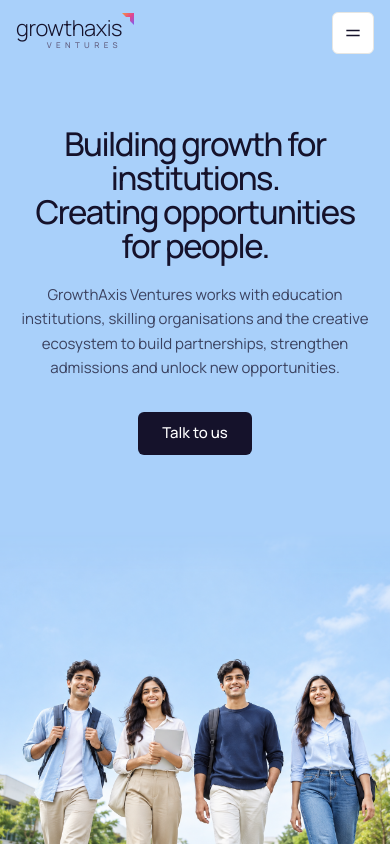
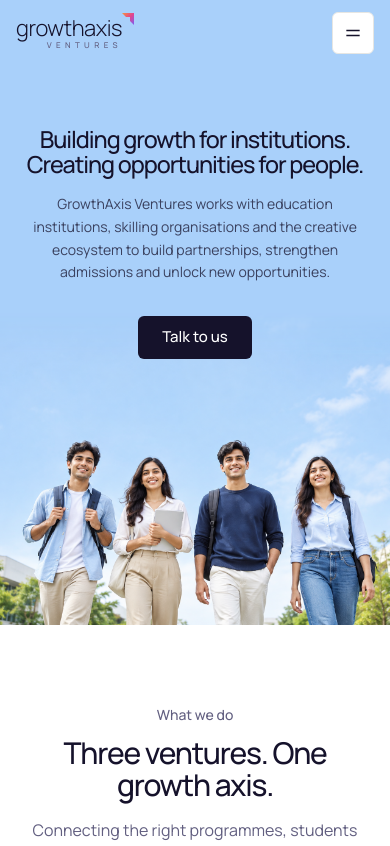
Before and after one commit to AkulaSai93/Growth-Axis-Venture, a Next.js app: page / in a window 390 px wide. Shown: the top 846 px of the page. Built offline with nearby package versions, Linux system fonts and the light colour scheme.

Commit message:
fix: adjust layout and styling in Hero and Footer components for better responsiveness

```diff
--- a/src/components/Footer.tsx
+++ b/src/components/Footer.tsx
@@ -88,7 +88,7 @@ export default function Footer() {
         {/* dashed divider + fine print */}
         <div
           data-reveal
-          className="mt-16 flex flex-col gap-3 border-t border-dashed border-white/25 pt-6 text-xs text-white/60 sm:flex-row sm:items-center sm:justify-between"
+          className="mt-16 flex flex-col items-center gap-3 border-t border-dashed border-white/25 pt-6 text-center text-xs text-white/60 sm:flex-row sm:text-left sm:items-center sm:justify-between"
         >
           <p>© 2026 GrowthAxis Ventures LLP</p>
           <a href={`mailto:${EMAIL}`} className="transition-colors hover:text-white">
@@ -103,7 +103,7 @@ export default function Footer() {
         aria-hidden
         className="mx-auto mt-14 max-w-6xl px-5 pb-10 text-[clamp(52px,16.5vw,210px)] sm:px-8 md:mt-16 md:pb-14"
       >
-        <div className="relative w-fit pr-[0.2em] leading-[0.9] text-white">
+        <div className="relative mx-auto w-fit pr-[0.2em] leading-[0.9] text-white sm:mx-0">
           <p className="tracking-[-0.045em]">
             <span className="font-light">growth</span>
             <span className="font-semibold">axis</span>
--- a/src/components/Hero.tsx
+++ b/src/components/Hero.tsx
@@ -16,7 +16,7 @@ import heroPhoto from "../../public/images/hero-students-walking.png";
 */
 export default function Hero() {
   return (
-    <section className="relative isolate min-h-[max(100svh,680px)] overflow-hidden bg-[#a9d0fa] lg:h-[max(60.3vw,calc(48.75vw_+_175px),calc(41.85vw_+_270px))] lg:min-h-0">
+    <section className="relative isolate min-h-[max(74svh,600px)] overflow-hidden sm:min-h-[max(100svh,680px)] bg-[#a9d0fa] lg:h-[max(60.3vw,calc(48.75vw_+_175px),calc(41.85vw_+_270px))] lg:min-h-0">
       <div className="absolute inset-x-0 bottom-0 -z-10 aspect-[5/4] [mask-image:linear-gradient(to_bottom,transparent,black_14%)] sm:aspect-[3/2] lg:bottom-[-6.6vw] lg:[mask-image:linear-gradient(to_bottom,transparent,black_5%)]">
         <Image
           src={heroPhoto}
@@ -32,16 +32,16 @@ export default function Hero() {
       </div>
 
       <div className="flex flex-col items-center px-5 pt-[clamp(110px,15vh,150px)] text-center sm:px-8 lg:pt-[max(96px,6.9vw)]">
-        <h1 className="max-w-5xl text-[2.05rem] font-medium leading-[1.04] tracking-[-0.045em] text-ink sm:text-6xl lg:max-w-none lg:text-[4.4vw]">
-          <span data-hero="line" className="block">
+        <h1 className="text-[6vw] font-medium leading-[1.08] tracking-[-0.045em] text-ink lg:text-[4.4vw] lg:leading-[1.04]">
+          <span data-hero="line" className="block whitespace-nowrap">
             Building growth for institutions.
           </span>
-          <span data-hero="line" className="block">
+          <span data-hero="line" className="block whitespace-nowrap">
             Creating opportunities for people.
           </span>
         </h1>
 
-        <p data-hero="fade" className="mt-5 max-w-2xl text-[15px] leading-relaxed text-ink/75 sm:text-lg lg:max-w-none lg:whitespace-nowrap">
+        <p data-hero="fade" className="mt-4 max-w-md text-balance text-sm leading-relaxed text-ink/75 sm:mt-5 sm:max-w-xl sm:text-base lg:text-lg lg:max-w-none lg:whitespace-nowrap">
           GrowthAxis Ventures works with education institutions, skilling organisations and the
           creative ecosystem
           <br className="hidden lg:block" /> to build partnerships, strengthen admissions and
```
